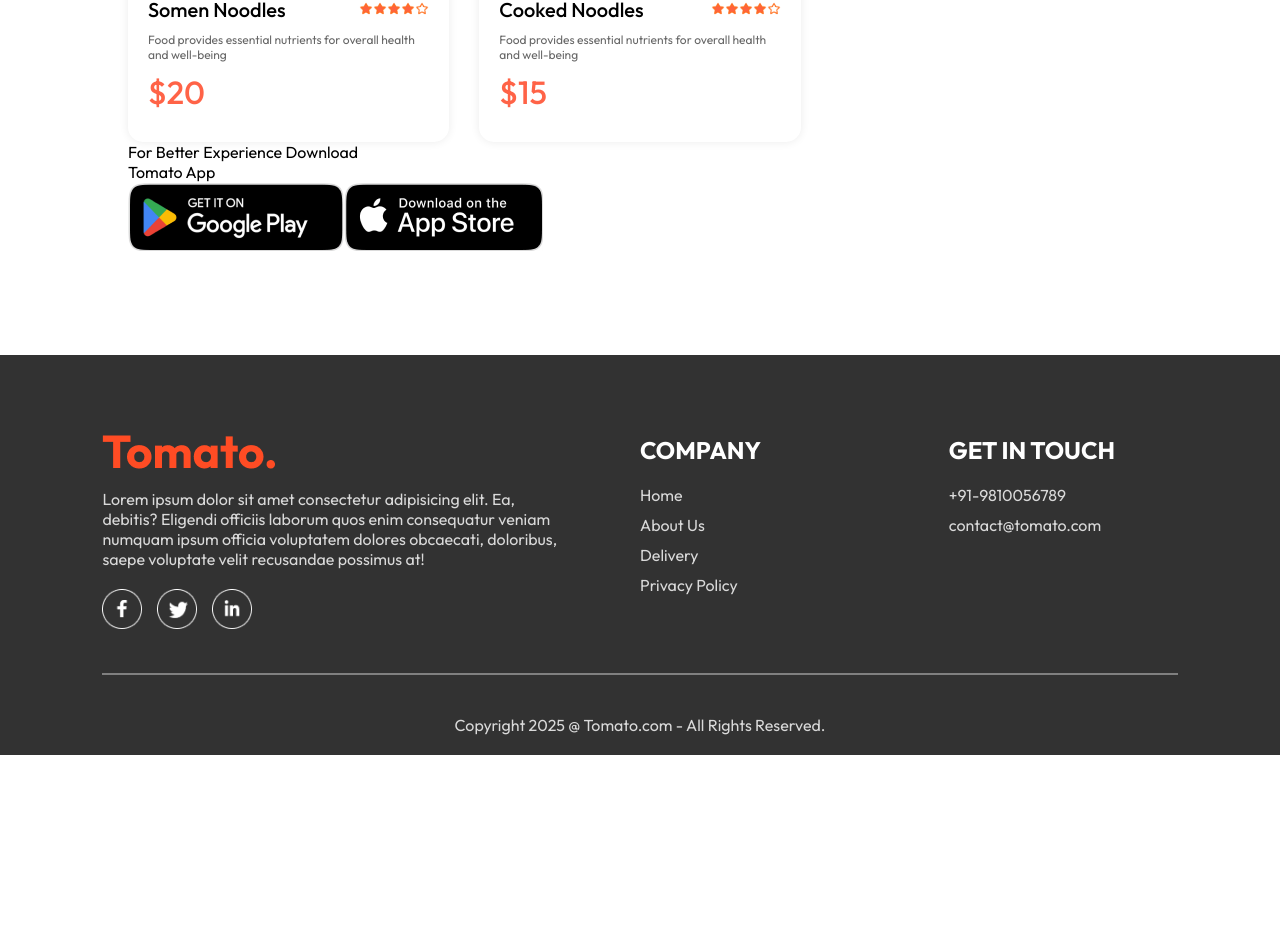
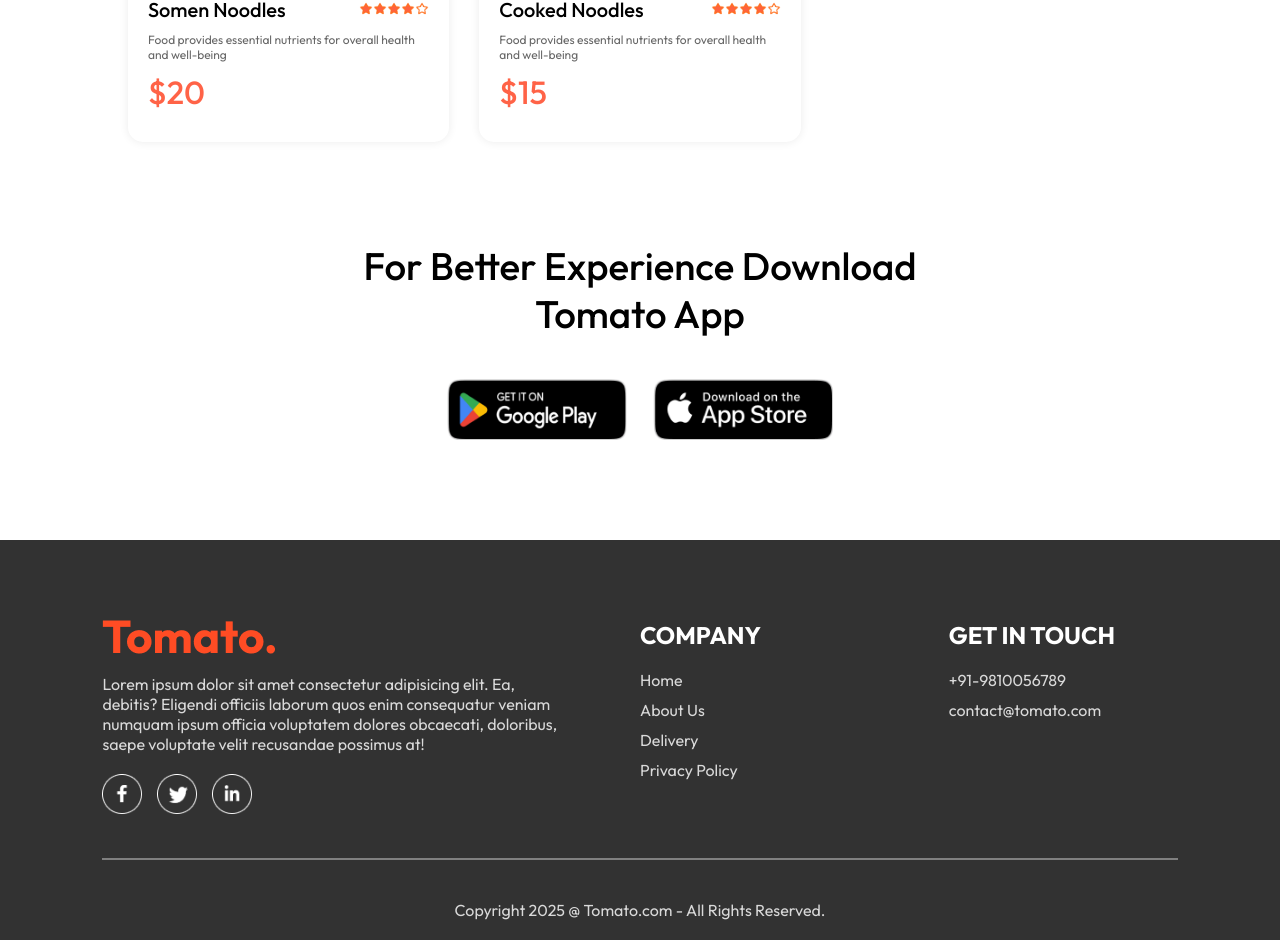
Before and after one commit to ruchitsheth13/food-delivery-app, a React (Vite) app in the folder frontend/: page / in a window 1280 px wide. Shown: the part 5993-6933 px from the top of the page. Before the commit the page ends 6748 px from the top, so only its background shows below. Built offline with nearby package versions, Linux system fonts and the light colour scheme.

Commit message:
home page completed

```diff
--- a/frontend/src/components/AppDownload/AppDownload.css
+++ b/frontend/src/components/AppDownload/AppDownload.css
@@ -0,0 +1,23 @@
+.app-download {
+    margin: auto auto;
+    margin-top: 100px;
+    font-size: max(3vw, 20px);
+    font-weight: 500;
+    text-align: center;
+}
+
+.app-download-platforms {
+    display: flex;
+    justify-content: center;
+    gap: max(2vw, 10px);
+    margin-top: 40px;
+}
+.app-download-platforms img {
+    width: max(30vw, 120px);
+    max-width: 180px;
+    transition: 0.5s;
+    cursor: pointer;
+}
+.app-download-platforms img:hover {
+    transform: scale(1.05);
+}
```
